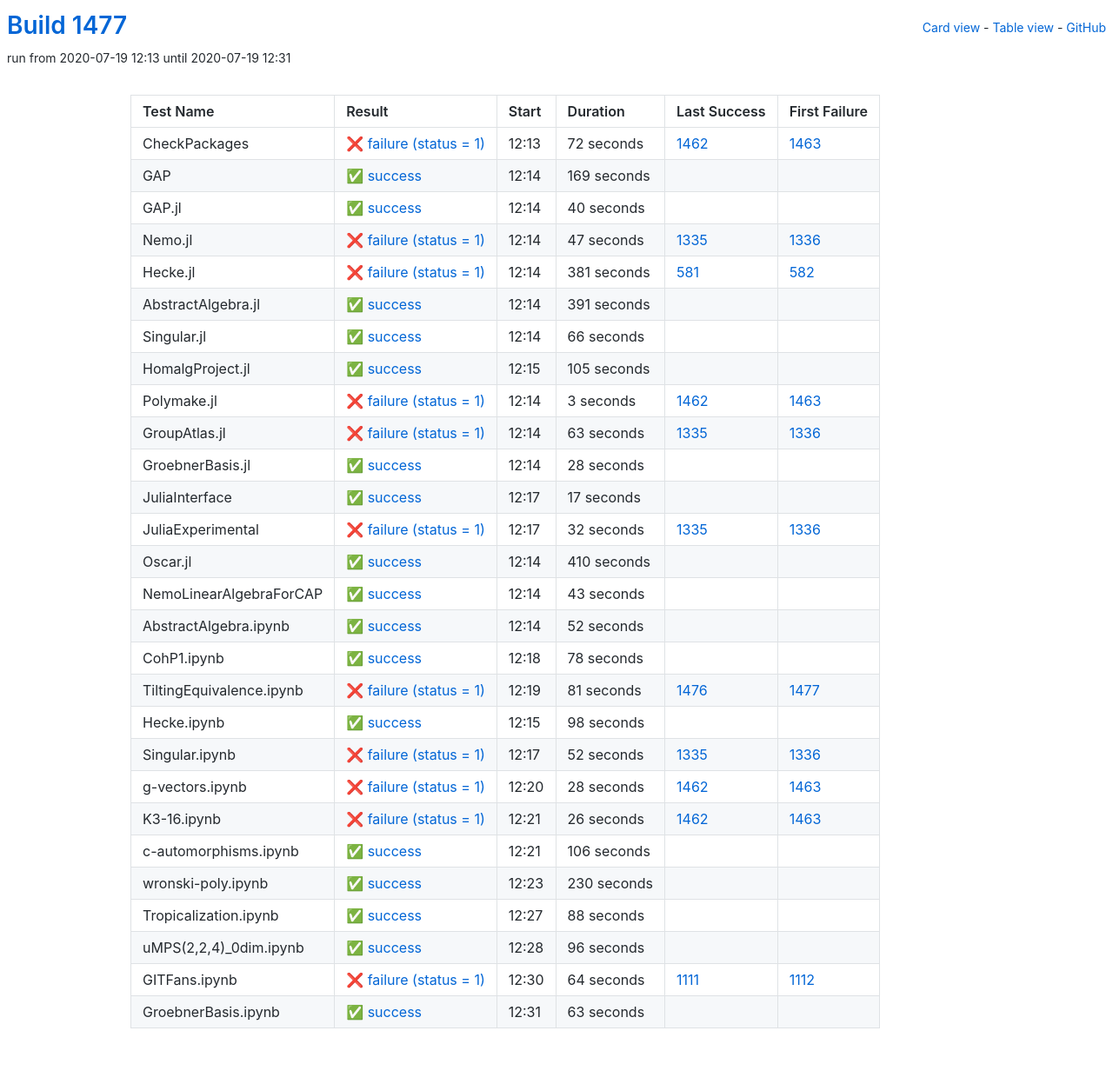
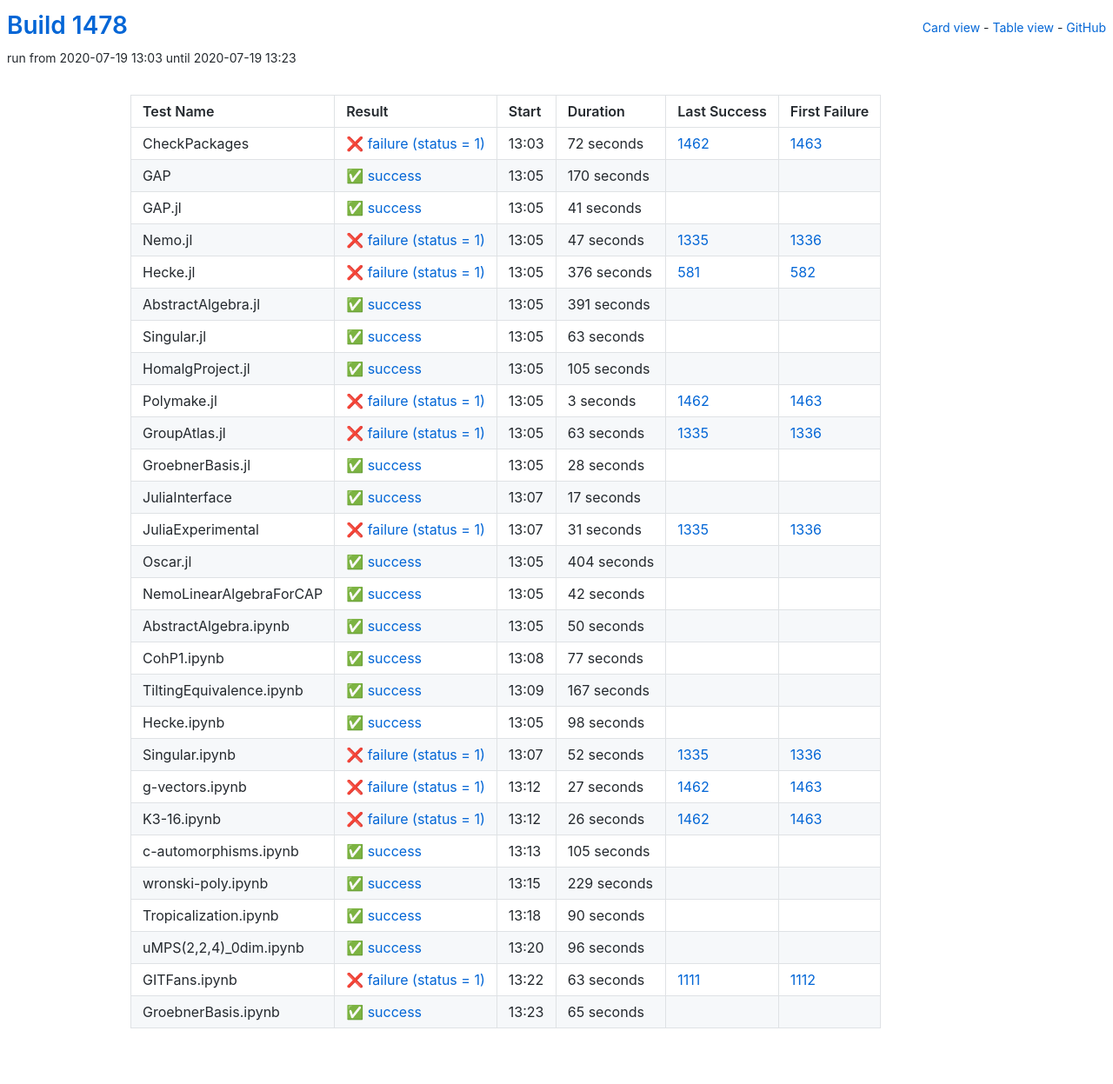
Before and after one commit to oscar-system/oscar-ci-status-1.4, a Jekyll site: the page built from table.html, in a window 1280 px wide. Shown: the whole page at 87% size. Built offline with Jekyll 4.4.1, drawn with Linux system fonts in a browser that asks for light colours.

Commit message:
Build #1478

```diff
--- a/_data/ci.yml
+++ b/_data/ci.yml
@@ -1,6 +1,6 @@
 ---
-build: 1477
-build_url: https://oscarci.mathematik.uni-kl.de/job/oscar-julia-1.4/1477/
+build: 1478
+build_url: https://oscarci.mathematik.uni-kl.de/job/oscar-julia-1.4/1478/
 job: oscar-julia-1.4
 organization: oscar-system
 repo: oscar-ci-status-1.4
@@ -8,8 +8,8 @@ repourl: https://github.com/oscar-system/oscar-ci-status-1.4
 tests:
 - name: CheckPackages
   id: checkpackages
-  log: https://oscarci.mathematik.uni-kl.de/job/oscar-julia-1.4/1477/artifact/logs/build-1477/CheckPackages.log
-  start: 2020-07-19 12:13
+  log: https://oscarci.mathematik.uni-kl.de/job/oscar-julia-1.4/1478/artifact/logs/build-1478/CheckPackages.log
+  start: 2020-07-19 13:03
   success: false
   exitcode: 1
   status: failure
@@ -20,32 +20,32 @@ tests:
   first_failure_url: https://oscarci.mathematik.uni-kl.de/job/oscar-julia-1.4/1463/
 - name: GAP
   id: gap
-  log: https://oscarci.mathematik.uni-kl.de/job/oscar-julia-1.4/1477/artifact/logs/build-1477/GAP.log
-  start: 2020-07-19 12:14
+  log: https://oscarci.mathematik.uni-kl.de/job/oscar-julia-1.4/1478/artifact/logs/build-1478/GAP.log
+  start: 2020-07-19 13:05
   success: true
   exitcode: 0
   status: success
-  duration: 169
+  duration: 170
   last_success: false
   last_success_url:
   first_failure: false
   first_failure_url:
 - name: GAP.jl
   id: gap-jl
-  log: https://oscarci.mathematik.uni-kl.de/job/oscar-julia-1.4/1477/artifact/logs/build-1477/GAP.jl.log
-  start: 2020-07-19 12:14
+  log: https://oscarci.mathematik.uni-kl.de/job/oscar-julia-1.4/1478/artifact/logs/build-1478/GAP.jl.log
+  start: 2020-07-19 13:05
   success: true
   exitcode: 0
   status: success
-  duration: 40
+  duration: 41
   last_success: false
   last_success_url:
   first_failure: false
   first_failure_url:
 - name: Nemo.jl
   id: nemo-jl
-  log: https://oscarci.mathematik.uni-kl.de/job/oscar-julia-1.4/1477/artifact/logs/build-1477/Nemo.jl.log
-  start: 2020-07-19 12:14
+  log: https://oscarci.mathematik.uni-kl.de/job/oscar-julia-1.4/1478/artifact/logs/build-1478/Nemo.jl.log
+  start: 2020-07-19 13:05
   success: false
   exitcode: 1
   status: failure
@@ -56,20 +56,20 @@ tests:
   first_failure_url: https://oscarci.mathematik.uni-kl.de/job/oscar-julia-1.4/1336/
 - name: Hecke.jl
   id: hecke-jl
-  log: https://oscarci.mathematik.uni-kl.de/job/oscar-julia-1.4/1477/artifact/logs/build-1477/Hecke.jl.log
-  start: 2020-07-19 12:14
+  log: https://oscarci.mathematik.uni-kl.de/job/oscar-julia-1.4/1478/artifact/logs/build-1478/Hecke.jl.log
+  start: 2020-07-19 13:05
   success: false
   exitcode: 1
   status: failure
-  duration: 381
+  duration: 376
   last_success: 581
   last_success_url: https://oscarci.mathematik.uni-kl.de/job/oscar-julia-1.4/581/
   first_failure: 582
   first_failure_url: https://oscarci.mathematik.uni-kl.de/job/oscar-julia-1.4/582/
 - name: AbstractAlgebra.jl
   id: abstractalgebra-jl
-  log: https://oscarci.mathematik.uni-kl.de/job/oscar-julia-1.4/1477/artifact/logs/build-1477/AbstractAlgebra.jl.log
-  start: 2020-07-19 12:14
+  log: https://oscarci.mathematik.uni-kl.de/job/oscar-julia-1.4/1478/artifact/logs/build-1478/AbstractAlgebra.jl.log
+  start: 2020-07-19 13:05
   success: true
   exitcode: 0
   status: success
@@ -80,20 +80,20 @@ tests:
   first_failure_url:
 - name: Singular.jl
   id: singular-jl
-  log: https://oscarci.mathematik.uni-kl.de/job/oscar-julia-1.4/1477/artifact/logs/build-1477/Singular.jl.log
-  start: 2020-07-19 12:14
+  log: https://oscarci.mathematik.uni-kl.de/job/oscar-julia-1.4/1478/artifact/logs/build-1478/Singular.jl.log
+  start: 2020-07-19 13:05
   success: true
   exitcode: 0
   status: success
-  duration: 66
+  duration: 63
   last_success: false
   last_success_url:
   first_failure: false
   first_failure_url:
 - name: HomalgProject.jl
   id: homalgproject-jl
-  log: https://oscarci.mathematik.uni-kl.de/job/oscar-julia-1.4/1477/artifact/logs/build-1477/HomalgProject.jl.log
-  start: 2020-07-19 12:15
+  log: https://oscarci.mathematik.uni-kl.de/job/oscar-julia-1.4/1478/artifact/logs/build-1478/HomalgProject.jl.log
+  start: 2020-07-19 13:05
   success: true
   exitcode: 0
   status: success
@@ -104,8 +104,8 @@ tests:
   first_failure_url:
 - name: Polymake.jl
   id: polymake-jl
-  log: https://oscarci.mathematik.uni-kl.de/job/oscar-julia-1.4/1477/artifact/logs/build-1477/Polymake.jl.log
-  start: 2020-07-19 12:14
+  log: https://oscarci.mathematik.uni-kl.de/job/oscar-julia-1.4/1478/artifact/logs/build-1478/Polymake.jl.log
+  start: 2020-07-19 13:05
   success: false
   exitcode: 1
   status: failure
@@ -116,8 +116,8 @@ tests:
   first_failure_url: https://oscarci.mathematik.uni-kl.de/job/oscar-julia-1.4/1463/
 - name: GroupAtlas.jl
   id: groupatlas-jl
-  log: https://oscarci.mathematik.uni-kl.de/job/oscar-julia-1.4/1477/artifact/logs/build-1477/GroupAtlas.jl.log
-  start: 2020-07-19 12:14
+  log: https://oscarci.mathematik.uni-kl.de/job/oscar-julia-1.4/1478/artifact/logs/build-1478/GroupAtlas.jl.log
+  start: 2020-07-19 13:05
   success: false
   exitcode: 1
   status: failure
@@ -128,8 +128,8 @@ tests:
   first_failure_url: https://oscarci.mathematik.uni-kl.de/job/oscar-julia-1.4/1336/
 - name: GroebnerBasis.jl
   id: groebnerbasis-jl
-  log: https://oscarci.mathematik.uni-kl.de/job/oscar-julia-1.4/1477/artifact/logs/build-1477/GroebnerBasis.jl.log
-  start: 2020-07-19 12:14
+  log: https://oscarci.mathematik.uni-kl.de/job/oscar-julia-1.4/1478/artifact/logs/build-1478/GroebnerBasis.jl.log
+  start: 2020-07-19 13:05
   success: true
   exitcode: 0
   status: success
@@ -140,8 +140,8 @@ tests:
   first_failure_url:
 - name: JuliaInterface
   id: juliainterface
-  log: https://oscarci.mathematik.uni-kl.de/job/oscar-julia-1.4/1477/artifact/logs/build-1477/JuliaInterface.log
-  start: 2020-07-19 12:17
+  log: https://oscarci.mathematik.uni-kl.de/job/oscar-julia-1.4/1478/artifact/logs/build-1478/JuliaInterface.log
+  start: 2020-07-19 13:07
   success: true
   exitcode: 0
   status: success
@@ -152,80 +152,80 @@ tests:
   first_failure_url:
 - name: JuliaExperimental
   id: juliaexperimental
-  log: https://oscarci.mathematik.uni-kl.de/job/oscar-julia-1.4/1477/artifact/logs/build-1477/JuliaExperimental.log
-  start: 2020-07-19 12:17
+  log: https://oscarci.mathematik.uni-kl.de/job/oscar-julia-1.4/1478/artifact/logs/build-1478/JuliaExperimental.log
+  start: 2020-07-19 13:07
   success: false
   exitcode: 1
   status: failure
-  duration: 32
+  duration: 31
   last_success: 1335
   last_success_url: https://oscarci.mathematik.uni-kl.de/job/oscar-julia-1.4/1335/
   first_failure: 1336
   first_failure_url: https://oscarci.mathematik.uni-kl.de/job/oscar-julia-1.4/1336/
 - name: Oscar.jl
   id: oscar-jl
-  log: https://oscarci.mathematik.uni-kl.de/job/oscar-julia-1.4/1477/artifact/logs/build-1477/Oscar.jl.log
-  start: 2020-07-19 12:14
+  log: https://oscarci.mathematik.uni-kl.de/job/oscar-julia-1.4/1478/artifact/logs/build-1478/Oscar.jl.log
+  start: 2020-07-19 13:05
   success: true
   exitcode: 0
   status: success
-  duration: 410
+  duration: 404
   last_success: false
   last_success_url:
   first_failure: false
   first_failure_url:
 - name: NemoLinearAlgebraForCAP
   id: nemolinearalgebraforcap
-  log: https://oscarci.mathematik.uni-kl.de/job/oscar-julia-1.4/1477/artifact/logs/build-1477/NemoLinearAlgebraForCAP.log
-  start: 2020-07-19 12:14
+  log: https://oscarci.mathematik.uni-kl.de/job/oscar-julia-1.4/1478/artifact/logs/build-1478/NemoLinearAlgebraForCAP.log
+  start: 2020-07-19 13:05
   success: true
   exitcode: 0
   status: success
-  duration: 43
+  duration: 42
   last_success: false
   last_success_url:
   first_failure: false
   first_failure_url:
 - name: AbstractAlgebra.ipynb
   id: abstractalgebra-ipynb
-  log: https://oscarci.mathematik.uni-kl.de/job/oscar-julia-1.4/1477/artifact/logs/build-1477/AbstractAlgebra.ipynb.log
-  start: 2020-07-19 12:14
+  log: https://oscarci.mathematik.uni-kl.de/job/oscar-julia-1.4/1478/artifact/logs/build-1478/AbstractAlgebra.ipynb.log
+  start: 2020-07-19 13:05
   success: true
   exitcode: 0
   status: success
-  duration: 52
+  duration: 50
   last_success: false
   last_success_url:
   first_failure: false
   first_failure_url:
 - name: CohP1.ipynb
   id: cohp1-ipynb
-  log: https://oscarci.mathematik.uni-kl.de/job/oscar-julia-1.4/1477/artifact/logs/build-1477/CohP1.ipynb.log
-  start: 2020-07-19 12:18
+  log: https://oscarci.mathematik.uni-kl.de/job/oscar-julia-1.4/1478/artifact/logs/build-1478/CohP1.ipynb.log
+  start: 2020-07-19 13:08
   success: true
   exitcode: 0
   status: success
-  duration: 78
+  duration: 77
   last_success: false
   last_success_url:
   first_failure: false
   first_failure_url:
 - name: TiltingEquivalence.ipynb
   id: tiltingequivalence-ipynb
-  log: https://oscarci.mathematik.uni-kl.de/job/oscar-julia-1.4/1477/artifact/logs/build-1477/TiltingEquivalence.ipynb.log
-  start: 2020-07-19 12:19
-  success: false
-  exitcode: 1
-  status: failure
-  duration: 81
-  last_success: 1476
-  last_success_url: https://oscarci.mathematik.uni-kl.de/job/oscar-julia-1.4/1476/
-  first_failure: 1477
-  first_failure_url: https://oscarci.mathematik.uni-kl.de/job/oscar-julia-1.4/1477/
+  log: https://oscarci.mathematik.uni-kl.de/job/oscar-julia-1.4/1478/artifact/logs/build-1478/TiltingEquivalence.ipynb.log
+  start: 2020-07-19 13:09
+  success: true
+  exitcode: 0
+  status: success
+  duration: 167
+  last_success: false
+  last_success_url:
+  first_failure: false
+  first_failure_url:
 - name: Hecke.ipynb
   id: hecke-ipynb
-  log: https://oscarci.mathematik.uni-kl.de/job/oscar-julia-1.4/1477/artifact/logs/build-1477/Hecke.ipynb.log
-  start: 2020-07-19 12:15
+  log: https://oscarci.mathematik.uni-kl.de/job/oscar-julia-1.4/1478/artifact/logs/build-1478/Hecke.ipynb.log
+  start: 2020-07-19 13:05
   success: true
   exitcode: 0
   status: success
@@ -236,8 +236,8 @@ tests:
   first_failure_url:
 - name: Singular.ipynb
   id: singular-ipynb
-  log: https://oscarci.mathematik.uni-kl.de/job/oscar-julia-1.4/1477/artifact/logs/build-1477/Singular.ipynb.log
-  start: 2020-07-19 12:17
+  log: https://oscarci.mathematik.uni-kl.de/job/oscar-julia-1.4/1478/artifact/logs/build-1478/Singular.ipynb.log
+  start: 2020-07-19 13:07
   success: false
   exitcode: 1
   status: failure
@@ -248,20 +248,20 @@ tests:
   first_failure_url: https://oscarci.mathematik.uni-kl.de/job/oscar-julia-1.4/1336/
 - name: g-vectors.ipynb
   id: g-vectors-ipynb
-  log: https://oscarci.mathematik.uni-kl.de/job/oscar-julia-1.4/1477/artifact/logs/build-1477/g-vectors.ipynb.log
-  start: 2020-07-19 12:20
+  log: https://oscarci.mathematik.uni-kl.de/job/oscar-julia-1.4/1478/artifact/logs/build-1478/g-vectors.ipynb.log
+  start: 2020-07-19 13:12
   success: false
   exitcode: 1
   status: failure
-  duration: 28
+  duration: 27
   last_success: 1462
   last_success_url: https://oscarci.mathematik.uni-kl.de/job/oscar-julia-1.4/1462/
   first_failure: 1463
   first_failure_url: https://oscarci.mathematik.uni-kl.de/job/oscar-julia-1.4/1463/
 - name: K3-16.ipynb
   id: k3-16-ipynb
-  log: https://oscarci.mathematik.uni-kl.de/job/oscar-julia-1.4/1477/artifact/logs/build-1477/K3-16.ipynb.log
-  start: 2020-07-19 12:21
+  log: https://oscarci.mathematik.uni-kl.de/job/oscar-julia-1.4/1478/artifact/logs/build-1478/K3-16.ipynb.log
+  start: 2020-07-19 13:12
   success: false
   exitcode: 1
   status: failure
@@ -272,44 +272,44 @@ tests:
   first_failure_url: https://oscarci.mathematik.uni-kl.de/job/oscar-julia-1.4/1463/
 - name: c-automorphisms.ipynb
   id: c-automorphisms-ipynb
-  log: https://oscarci.mathematik.uni-kl.de/job/oscar-julia-1.4/1477/artifact/logs/build-1477/c-automorphisms.ipynb.log
-  start: 2020-07-19 12:21
+  log: https://oscarci.mathematik.uni-kl.de/job/oscar-julia-1.4/1478/artifact/logs/build-1478/c-automorphisms.ipynb.log
+  start: 2020-07-19 13:13
   success: true
   exitcode: 0
   status: success
-  duration: 106
+  duration: 105
   last_success: false
   last_success_url:
   first_failure: false
   first_failure_url:
 - name: wronski-poly.ipynb
   id: wronski-poly-ipynb
-  log: https://oscarci.mathematik.uni-kl.de/job/oscar-julia-1.4/1477/artifact/logs/build-1477/wronski-poly.ipynb.log
-  start: 2020-07-19 12:23
+  log: https://oscarci.mathematik.uni-kl.de/job/oscar-julia-1.4/1478/artifact/logs/build-1478/wronski-poly.ipynb.log
+  start: 2020-07-19 13:15
   success: true
   exitcode: 0
   status: success
-  duration: 230
+  duration: 229
   last_success: false
   last_success_url:
   first_failure: false
   first_failure_url:
 - name: Tropicalization.ipynb
   id: tropicalization-ipynb
-  log: https://oscarci.mathematik.uni-kl.de/job/oscar-julia-1.4/1477/artifact/logs/build-1477/Tropicalization.ipynb.log
-  start: 2020-07-19 12:27
+  log: https://oscarci.mathematik.uni-kl.de/job/oscar-julia-1.4/1478/artifact/logs/build-1478/Tropicalization.ipynb.log
+  start: 2020-07-19 13:18
   success: true
   exitcode: 0
   status: success
-  duration: 88
+  duration: 90
   last_success: false
   last_success_url:
   first_failure: false
   first_failure_url:
 - name: uMPS(2,2,4)_0dim.ipynb
   id: umps-2-2-4-0dim-ipynb
-  log: https://oscarci.mathematik.uni-kl.de/job/oscar-julia-1.4/1477/artifact/logs/build-1477/uMPS-2-2-4-_0dim.ipynb.log
-  start: 2020-07-19 12:28
+  log: https://oscarci.mathematik.uni-kl.de/job/oscar-julia-1.4/1478/artifact/logs/build-1478/uMPS-2-2-4-_0dim.ipynb.log
+  start: 2020-07-19 13:20
   success: true
   exitcode: 0
   status: success
@@ -320,24 +320,24 @@ tests:
   first_failure_url:
 - name: GITFans.ipynb
   id: gitfans-ipynb
-  log: https://oscarci.mathematik.uni-kl.de/job/oscar-julia-1.4/1477/artifact/logs/build-1477/GITFans.ipynb.log
-  start: 2020-07-19 12:30
+  log: https://oscarci.mathematik.uni-kl.de/job/oscar-julia-1.4/1478/artifact/logs/build-1478/GITFans.ipynb.log
+  start: 2020-07-19 13:22
   success: false
   exitcode: 1
   status: failure
-  duration: 64
+  duration: 63
   last_success: 1111
   last_success_url: https://oscarci.mathematik.uni-kl.de/job/oscar-julia-1.4/1111/
   first_failure: 1112
   first_failure_url: https://oscarci.mathematik.uni-kl.de/job/oscar-julia-1.4/1112/
 - name: GroebnerBasis.ipynb
   id: groebnerbasis-ipynb
-  log: https://oscarci.mathematik.uni-kl.de/job/oscar-julia-1.4/1477/artifact/logs/build-1477/GroebnerBasis.ipynb.log
-  start: 2020-07-19 12:31
+  log: https://oscarci.mathematik.uni-kl.de/job/oscar-julia-1.4/1478/artifact/logs/build-1478/GroebnerBasis.ipynb.log
+  start: 2020-07-19 13:23
   success: true
   exitcode: 0
   status: success
-  duration: 63
+  duration: 65
   last_success: false
   last_success_url:
   first_failure: false
```
Also changed, not shown: README.md.
